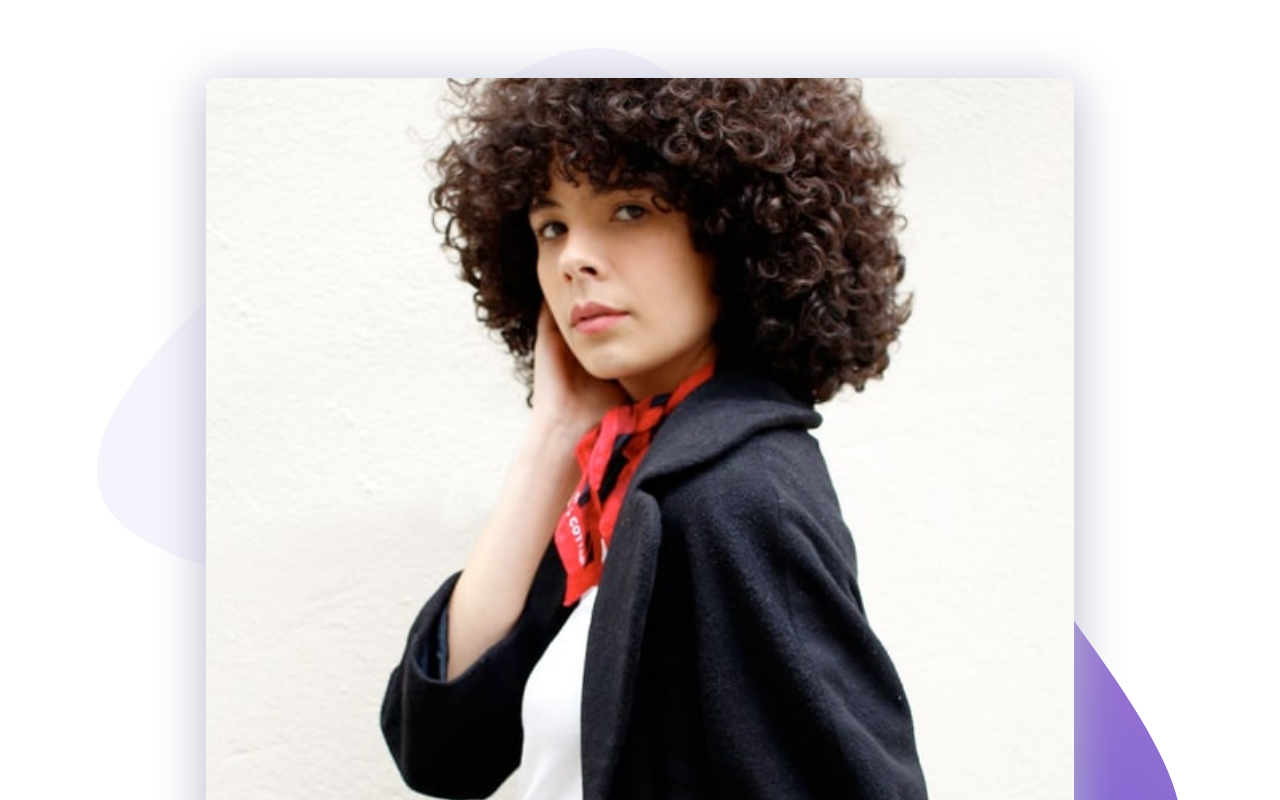
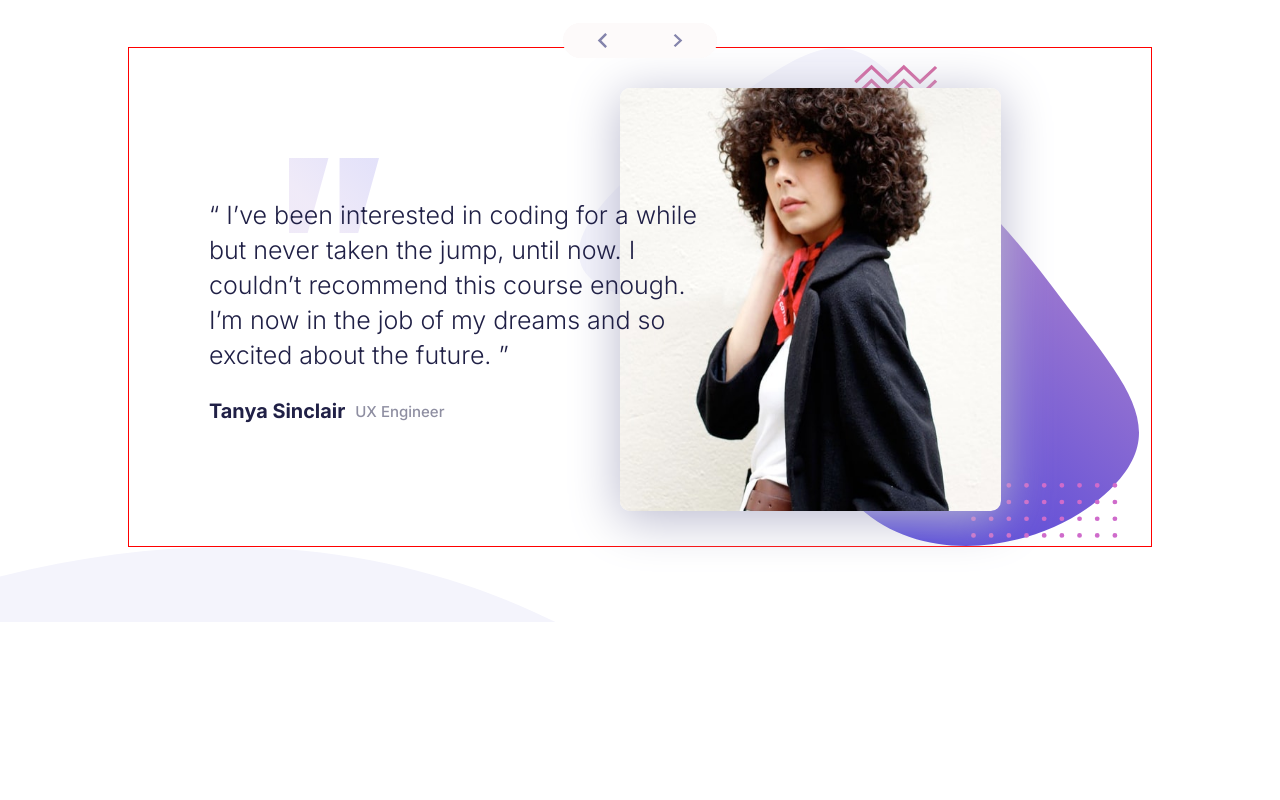
Before and after one commit to danielmancera18/reto4PlatziChallenge, a plain HTML site: page index.html in a window 1280 px wide. Shown: the top 800 px of the page. Drawn offline with Linux system fonts and the light colour scheme.

Commit message:
editado las hojas de estilo adicionales

```diff
--- a/css/desktop.css
+++ b/css/desktop.css
@@ -0,0 +1,42 @@
+main{
+  position: relative;
+  border: 1px solid red;
+  height: 50rem;
+  width: 80%;
+  background-position-x: 45rem;
+  background-size: 56rem 100%;
+}
+picture{
+  position: absolute;
+  padding: 4rem 7rem 3.5rem 6rem;
+  height: 100%;
+  top: 0;
+  right: 8rem;
+  margin: 0;
+}
+picture img{
+    width: 100%;
+    height: 100%;
+}
+.article--container{
+  width: 50rem;
+  position: absolute;
+  margin: 0;
+  padding: 0;
+  padding-top: 4rem;
+  top: 11rem;
+  left: 8rem;
+  text-align: left;
+  background-size: 9rem;
+  background-position-x: 8rem;
+}
+.article--text{
+  font-size: 2.5rem;
+}
+.card--container div{
+  display: flex;
+  align-items: center;
+}
+.card--container div h3{
+  margin-right: 1rem;
+}
--- a/css/tablet.css
+++ b/css/tablet.css
@@ -0,0 +1,10 @@
+picture{
+  width: 50%;
+}
+main{
+  background-position-x: center;
+  background-size: 43rem 38rem;
+}
+.buttons{
+  width: 15%;
+}
--- a/index.html
+++ b/index.html
@@ -6,6 +6,8 @@
   <meta name="viewport" content="width=device-width, initial-scale=1.0">
   <link href="https://fonts.googleapis.com/css2?family=Inter:wght@300;500;700&display=swap" rel="stylesheet">
   <link rel="stylesheet" href="./css/styles.css">
+  <link rel="stylesheet" href="./css/tablet.css" media="screen and (min-width:768px)">
+  <link rel="stylesheet" href="./css/desktop.css" media="screen and (min-width: 1000px)">
   <title>Slide</title>
 </head>
 
@@ -25,8 +27,10 @@
             a while but never taken the jump, until now. I couldn’t recommend
             this course enough. I’m now in the job of my dreams and so
             excited about the future. ”</p>
-          <h3 class="article--name">Tanya Sinclair</h3>
-          <p class="article--title">UX Engineer</p>
+          <div>
+            <h3 class="article--name">Tanya Sinclair</h3>
+            <p class="article--title">UX Engineer</p>
+          </div>
         </article>
       </section>
     </section>
@@ -43,8 +47,10 @@
           <p class="article--text">“ If you want to lay the best foundation possible I’d recommend taking this course.
             The depth the instructors go into is
             incredible. I now feel so confident about starting up as a professional developer. ”</p>
-          <h3 class="article--name">John Tarkpor</h3>
-          <p class="article--title">Junior Front-end Developer</p>
+          <div>
+            <h3 class="article--name">John Tarkpor</h3>
+            <p class="article--title">Junior Front-end Developer</p>
+          </div>
         </article>
       </section>
     </section>
```
